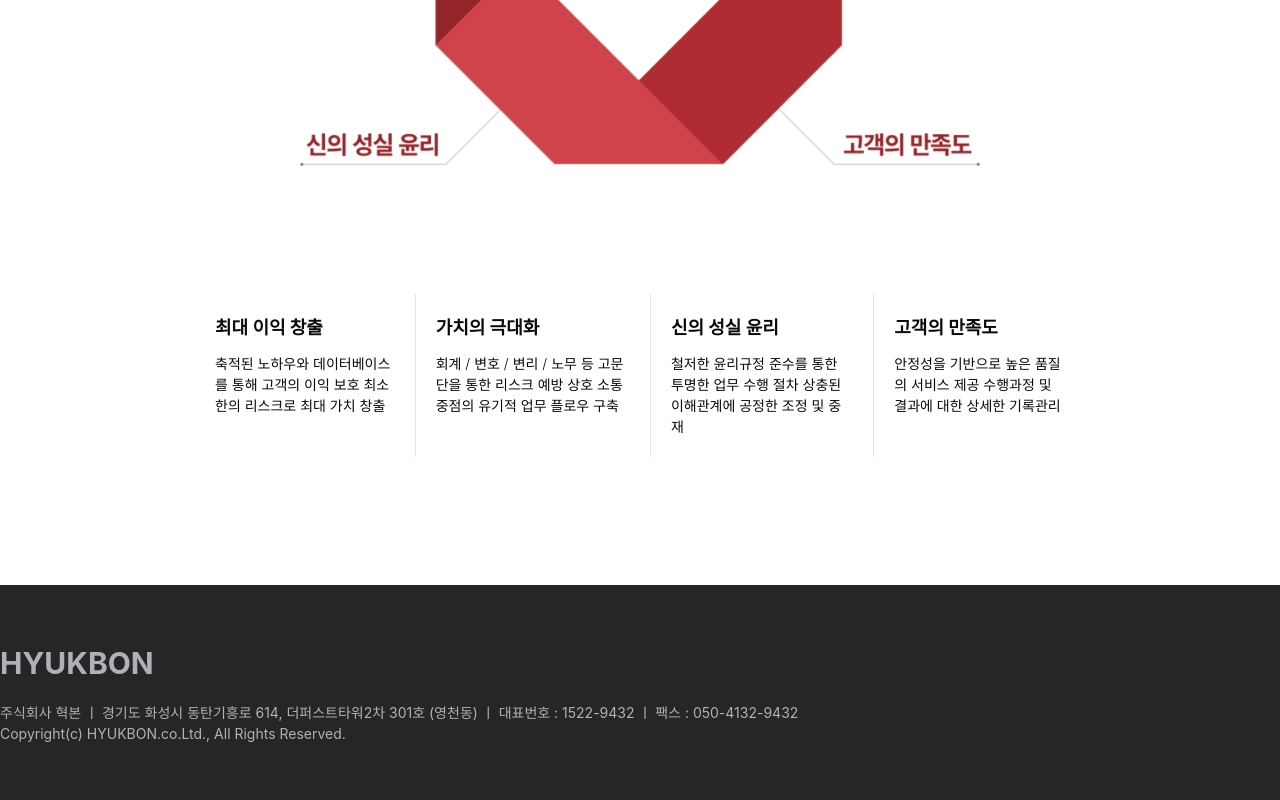
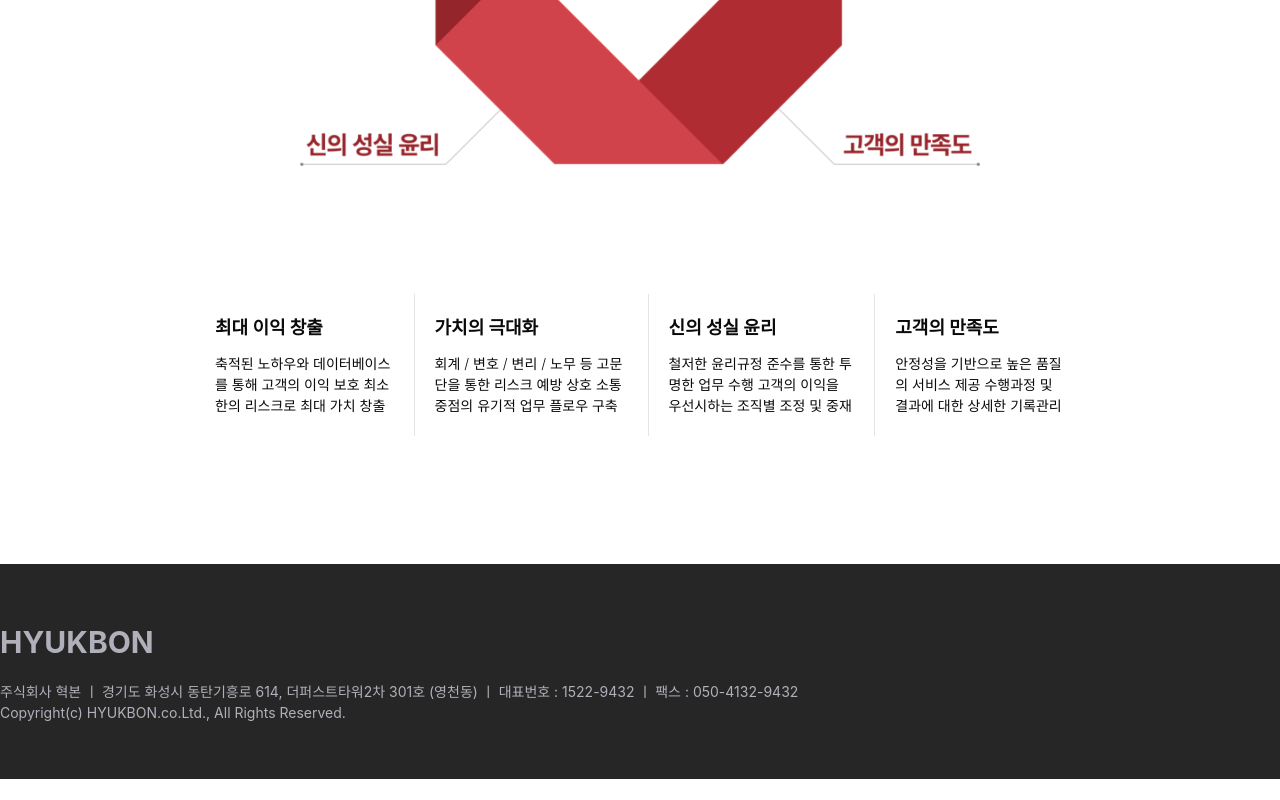
Before and after one commit to ekankr2/hyukbon, a Next.js app: page /about/philosophy in a window 1280 px wide. Shown: the part 645-1445 px from the top of the page. After the commit the page ends 1424 px from the top, so only its background shows below. Built offline with nearby package versions, Linux system fonts and the light colour scheme; a web font is replaced by a local one.

Commit message:
문구 수정

```diff
--- a/app/about/philosophy/page.tsx
+++ b/app/about/philosophy/page.tsx
@@ -63,8 +63,8 @@ function Page() {
           <li className=" py-3 md:py-5 lg:px-5">
             <h4 className="text-16 md:text-18">신의 성실 윤리</h4>
             <p className="font-light pt-3">
-              철저한 윤리규정 준수를 통한 투명한 업무 수행 절차 상충된
-              이해관계에 공정한 조정 및 중재
+              철저한 윤리규정 준수를 통한 투명한 업무 수행
+              고객의 이익을 우선시하는 조직별 조정 및 중재
             </p>
           </li>
           <li className="pt-3 md:pt-5 lg:pl-5">
--- a/app/page.tsx
+++ b/app/page.tsx
@@ -155,7 +155,7 @@ export default function Home() {
               <li className=" py-3 md:py-5 lg:px-5 border-b">
                 <h4 className="text-16 md:text-18">신의 성실 윤리</h4>
                 <p className="font-light pt-3">
-                  철저한 윤리규정 준수를 통한 투명한 업무 수행<br/>상충된 이해관계에 따른 공정한 조정 및 중재
+                  철저한 윤리규정 준수를 통한 투명한 업무 수행<br/>고객의 이익을 우선시하는 조직별 조정 및 중재
                 </p>
               </li>
               <li className="pt-3 md:pt-5 lg:pl-5">
--- a/app/performance/page.tsx
+++ b/app/performance/page.tsx
@@ -22,9 +22,8 @@ function Page({ searchParams }: { searchParams: { category: string } }) {
       <h1 className="text-28 md:text-40">업무실적</h1>
       <div className="pt-4 text-16 break-normal">
         <p>
-          고객 중심의 최대 이익이라는 목표와
-          <br /> 상품의 가치 실현에 무한한 책임감과 희로애락을 느끼는
-          기업입니다.
+          고객의 상품 가치 격상 및 활성화를 위해
+          <br /> 투입부터 마지막까지 최선을 다하여 책임지는 기업입니다.
         </p>
       </div>
 
```
